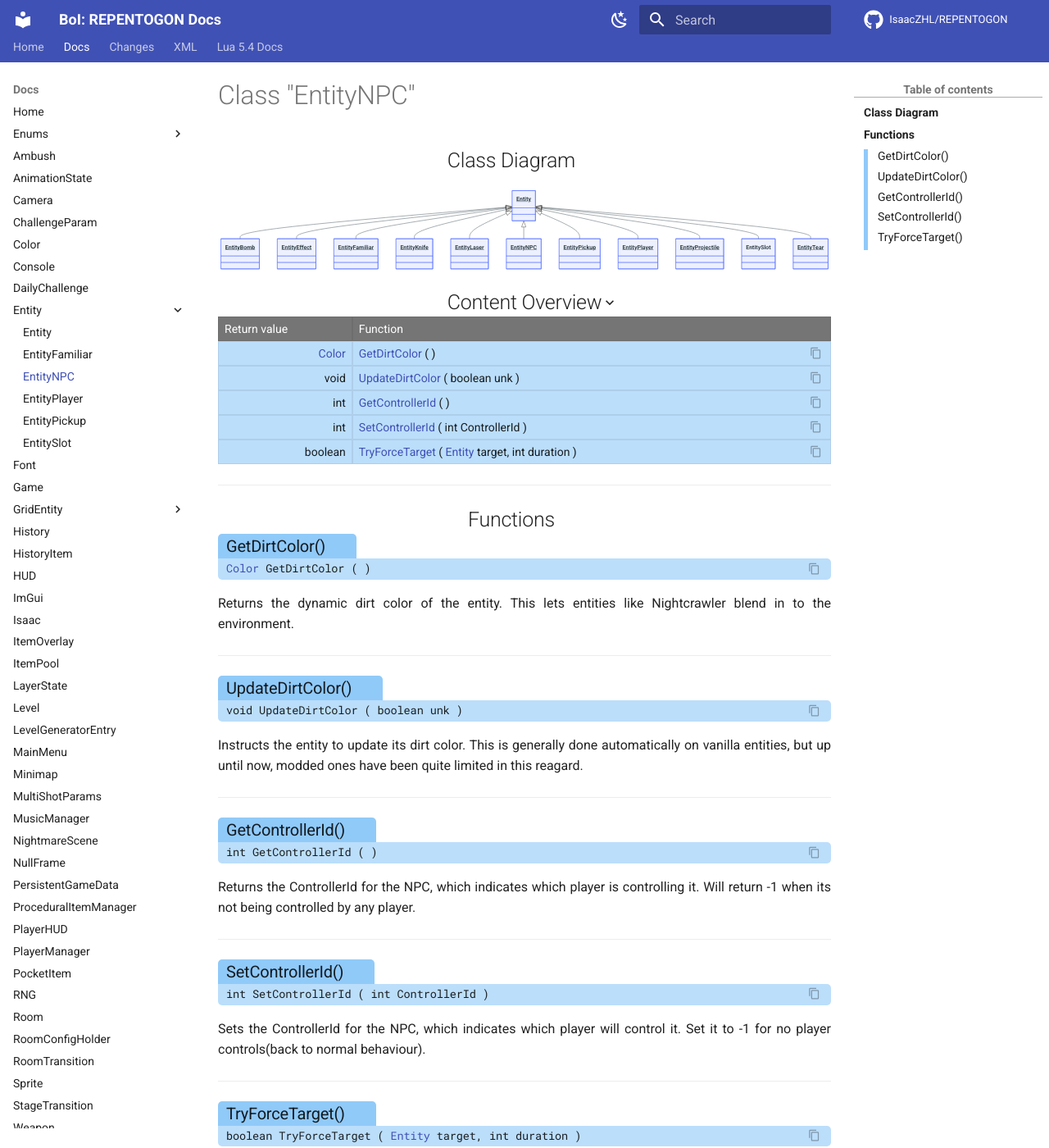
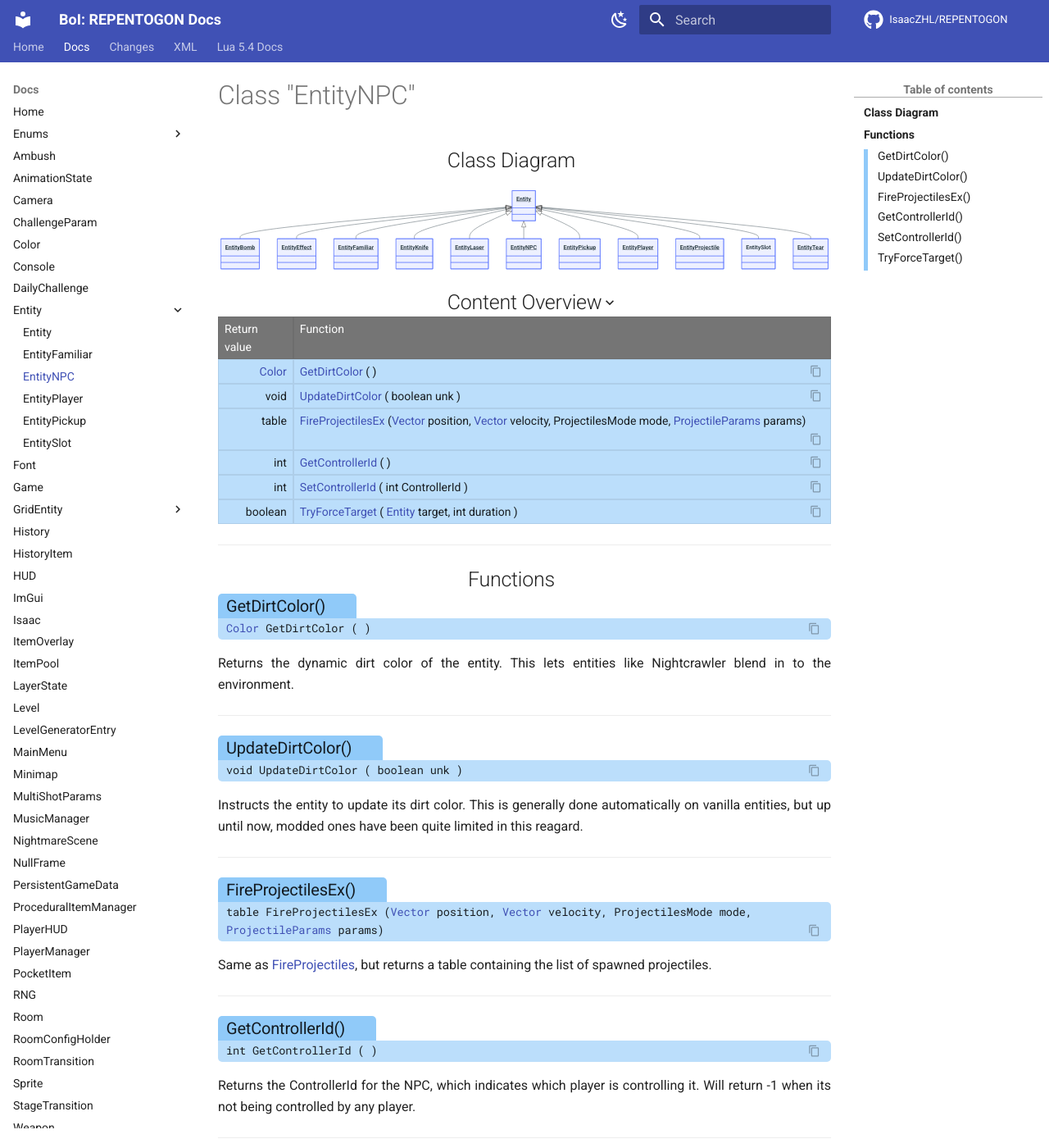
Before and after one commit to TeamREPENTOGON/REPENTOGON, an MkDocs documentation site: the page built from documentation/docs/EntityNPC.md, in a window 1280 px wide and 1400 px high. Shown: the whole window at 82% size. Built offline with MkDocs 1.6.1 and Material for MkDocs 9.7.7, drawn with Linux system fonts in a browser that asks for light colours; comment, search, counter and statistics services are not loaded; the version menu is left out.

Commit message:
API documentation for FireProjectilesEx

```diff
--- a/documentation/docs/EntityNPC.md
+++ b/documentation/docs/EntityNPC.md
@@ -14,6 +14,11 @@ ___
 Instructs the entity to update its dirt color. This is generally done automatically on vanilla entities, but up until now, modded ones have been quite limited in this reagard.
 
 ___
+### Fire·Projectiles·Ex() {: aria-label='Functions' }
+#### table FireProjectilesEx ([Vector](https://moddingofisaac.com/docs/rep/Vector.html) position, [Vector](https://moddingofisaac.com/docs/rep/Vector.html) velocity, ProjectilesMode mode, [ProjectileParams](https://moddingofisaac.com/docs/rep/ProjectileParams.html) params) {: .copyable aria-label='Functions' }
+Same as [FireProjectiles](https://moddingofisaac.com/docs/rep/EntityNPC.html#fireprojectiles), but returns a table containing the list of spawned projectiles.
+
+___
 ### Get·Controller·Id() {: aria-label='Functions' }
 #### int GetControllerId ( ) {: .copyable aria-label='Functions' }
 Returns the ControllerId for the NPC, which indicates which player is controlling it. Will return -1 when its not being controlled by any player.
```
